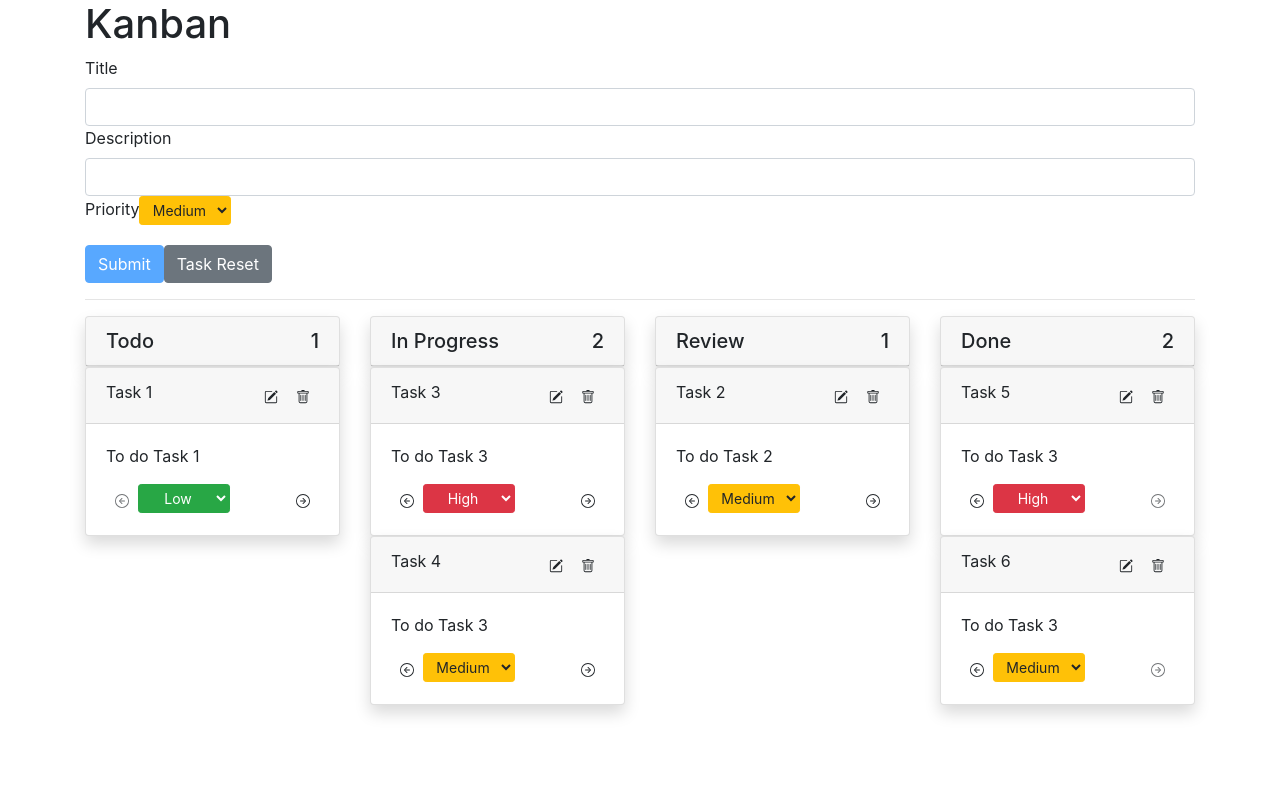
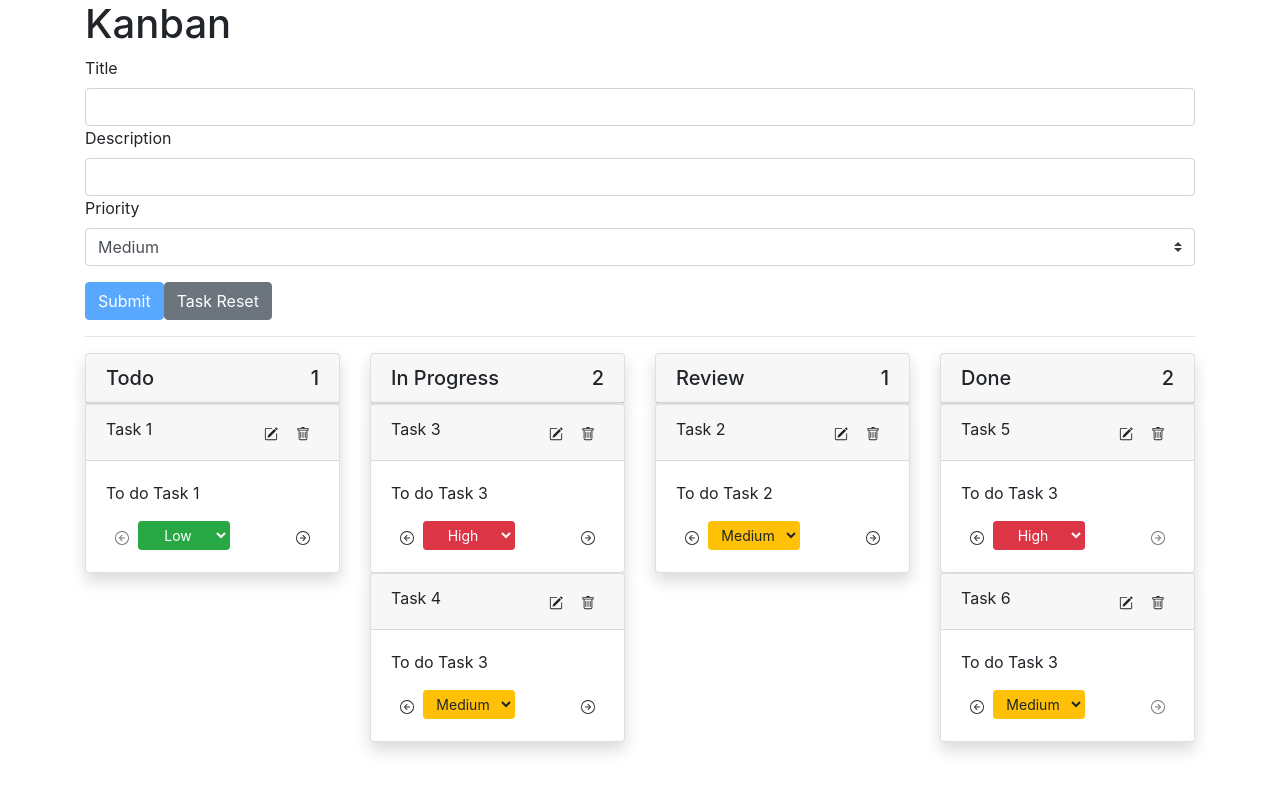
Before and after one commit to AnnaIrkhina/kanban2, a React (Create React App) app: page / in a window 1280 px wide. Both pictures are taken after a click on the button "Create Task". Shown: the top 792 px of the page. Built offline with nearby package versions, Linux system fonts and the light colour scheme.

Commit message:
Added select priority for creating task

```diff
--- a/src/Header/Header.js
+++ b/src/Header/Header.js
@@ -11,7 +11,7 @@ const curYear = objToday.getFullYear();
 
 const today = dayOfWeek + " " + dayOfMonth + " of " + curMonth + ", " + curYear;
 
-const btnStylePriority = ['btn btn-sm btn-success', 'btn btn-sm btn-warning','btn btn-sm btn-danger']
+const btnStylePriority = ['custom-select  btn-success', 'custom-select  btn-warning','custom-select  btn-danger']
 
 const priorities = ['Low', 'Medium', 'High']
 
@@ -74,18 +74,19 @@ function Header(props) {
             {isOpenCreateTaskForm &&
 
             <form>
-                <div class="form-group" width="50%">
+                <div class="form-group card-group">
                     <label htmlFor="exampleInpu email1">Title</label>
                     <input type="text" class="form-control" onChange={onChange} value={taskInput}/>
                     <label htmlFor="exampleInpu email1">Description</label>
                     <input type="text" className="form-control" onChange={onChangeDescription}
                            value={taskInputDescription}/>
                     <label htmlFor="exampleInpu email1">Priority</label>
+
                     <select width="300px" className={btnStylePriority[priority]} name="priorities"
-                            id="priorities" onChange={onPriorityChanged} value={priorities[priority]}>
-                        <option width="300px" className="btn btn-sm btn-danger" value="High">High</option>
-                        <option width="300px" className="btn btn-sm  btn-success" value="Medium">Medium</option>
-                        <option width="300px" className="btn btn-sm btn-warning" value="Low">Low</option>
+                                                id="priorities" onChange={onPriorityChanged} value={priorities[priority]}>
+                        <option width="300px" className=" btn-danger" value="High">High</option>
+                        <option width="300px" className=" btn-success" value="Medium">Medium</option>
+                        <option width="300px" className="  btn-warning" value="Low">Low</option>
 
                     </select>
                 </div>
```
